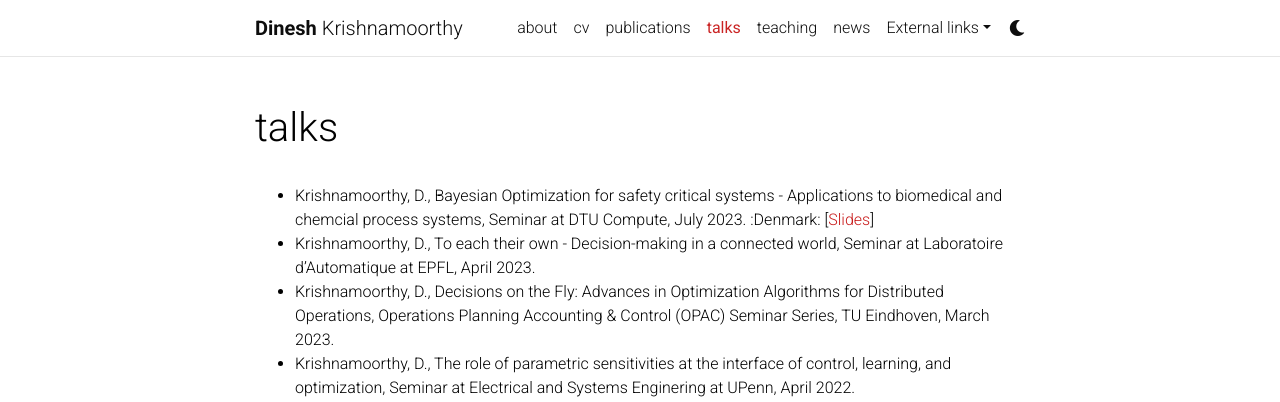
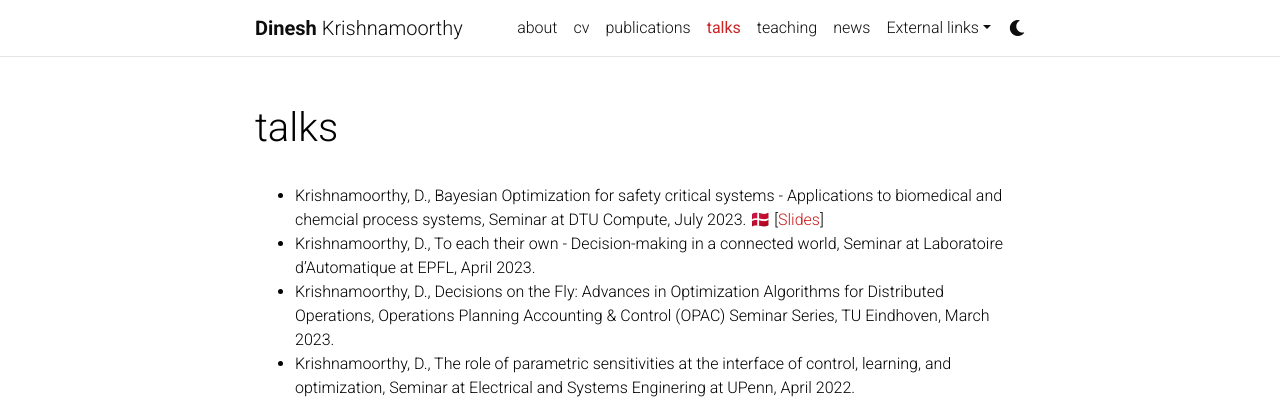
Before and after one commit to dinesh-krishnamoorthy/dinesh-krishnamoorthy.github.io, a Jekyll site: the page built from _pages/talks.md, in a window 1280 px wide and 900 px high. Shown: the top 402 px of the window. Built offline with Jekyll 4.4.1, drawn with Linux system fonts in a browser that asks for light colours; emoji names are drawn with the system emoji font; comment, search, counter and statistics services are not loaded; a style sheet for code colours, icons or effects is not loaded.

Commit message:
Update talks.md

```diff
--- a/_pages/talks.md
+++ b/_pages/talks.md
@@ -5,7 +5,7 @@ permalink: /talks/
 nav: true
 nav_order: 3
 ---
-* Krishnamoorthy, D., Bayesian Optimization for safety critical systems - Applications to biomedical and chemcial process systems, Seminar at DTU Compute, July 2023. :Denmark: [[Slides](https://www.dropbox.com/scl/fi/h4iyvdt71q3xuvyvgs6hs/2023_SafeBO_DTU_DK.pdf?rlkey=dbqir168wq7gh8zi5ji2apg0h&dl=0)]
+* Krishnamoorthy, D., Bayesian Optimization for safety critical systems - Applications to biomedical and chemcial process systems, Seminar at DTU Compute, July 2023. :denmark: [[Slides](https://www.dropbox.com/scl/fi/h4iyvdt71q3xuvyvgs6hs/2023_SafeBO_DTU_DK.pdf?rlkey=dbqir168wq7gh8zi5ji2apg0h&dl=0)]
 * Krishnamoorthy, D., To each their own - Decision-making in a connected world, Seminar at Laboratoire d'Automatique at EPFL, April 2023.
 * Krishnamoorthy, D., Decisions on the Fly: Advances in Optimization Algorithms for Distributed Operations, Operations Planning Accounting & Control (OPAC) Seminar Series, TU Eindhoven, March 2023.
 * Krishnamoorthy, D., The role of parametric sensitivities at the interface of control, learning, and optimization,
```
